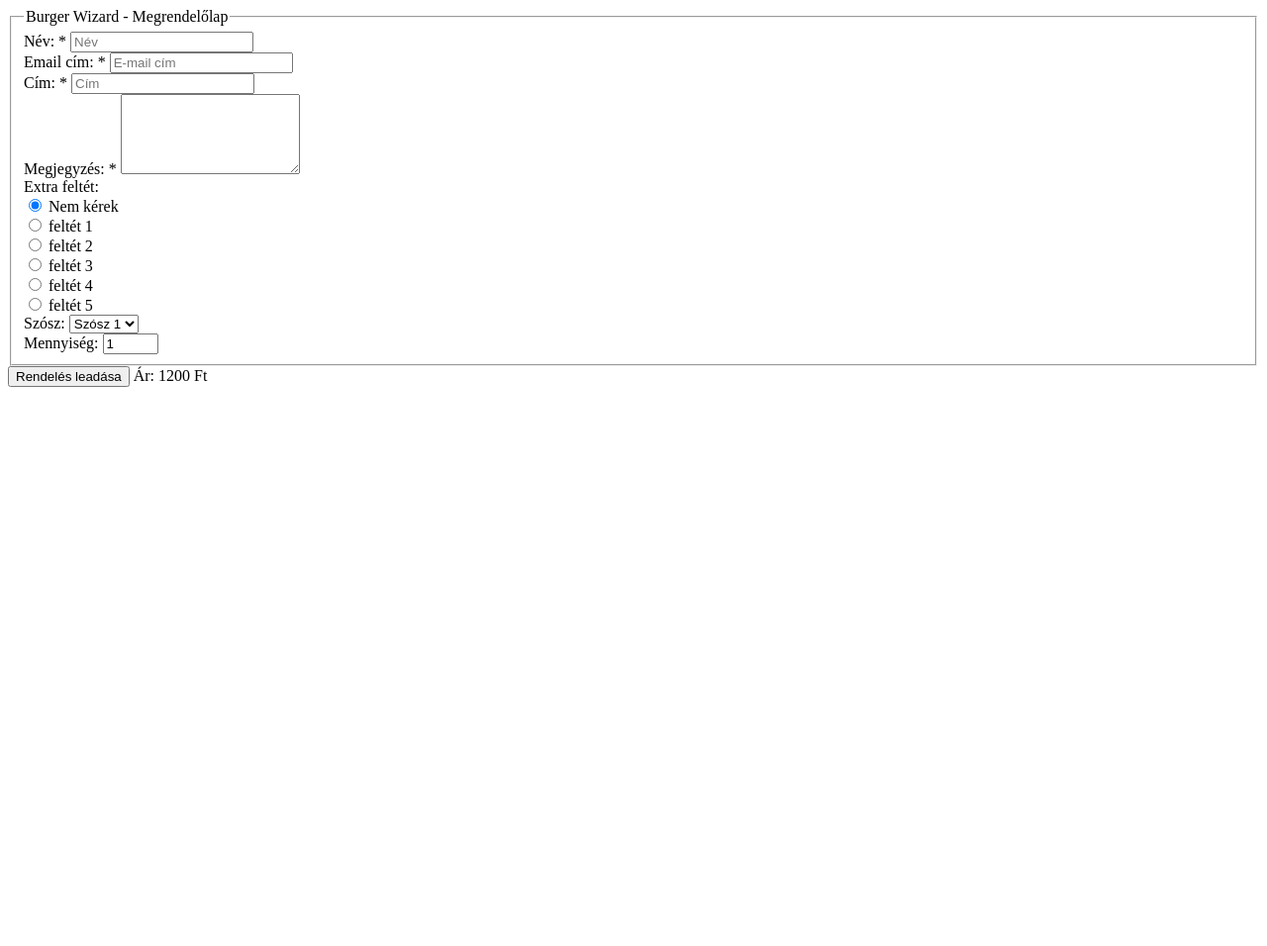
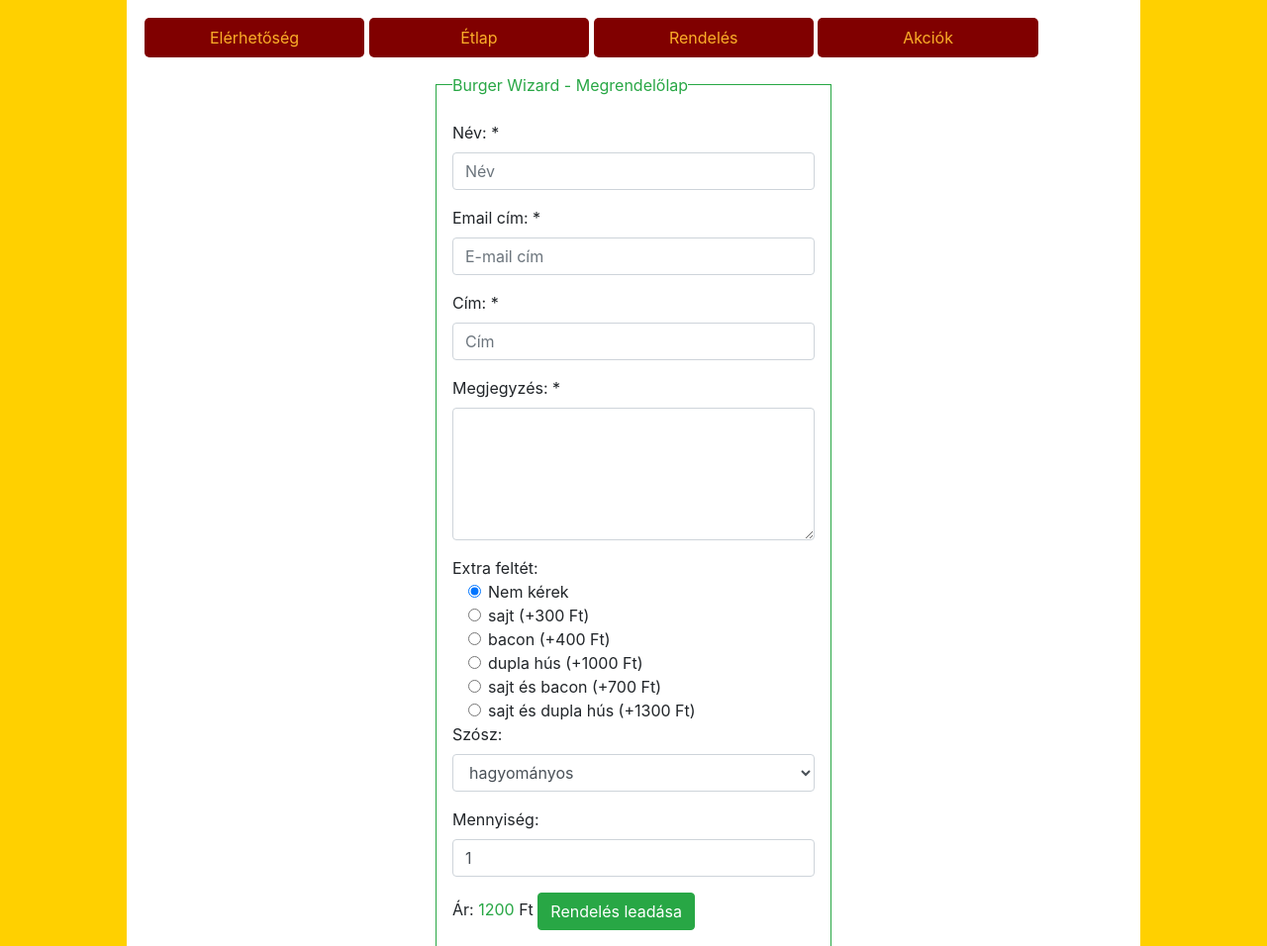
Before and after one commit to bgdozsa/bgdozsa.github.io, a plain HTML site: page order-form.html in a window 1280 px wide. Shown: the top 956 px of the page at 99% size. Before the commit the page ends 800 px from the top, so only its background shows below. Drawn offline with nearby package versions, Linux system fonts and the light colour scheme; a web font is replaced by a local one.

Commit message:
04-18 változat

```diff
--- a/css/style.css
+++ b/css/style.css
@@ -29,7 +29,7 @@
 
 .menuElem {
     display: inline-block;
-    width: 30.8%;
+    width: 22.5%;
     padding: 0.5em;
     text-align: center;
     border-radius: 5px;
@@ -51,17 +51,22 @@
     overflow: auto;
 }
 
-.akcioKep {
-    width: 150px;
-    border-radius: 5px;
-    float: right;
-}
-
+.akcioKep {width: 150px; border-radius: 5px; float: right;}
 table {width: 100%; border-collapse: collapse;}
 .logoKep {width: 30px;}
 .logoBalra {text-align: left;}
 .logoJobbra {text-align: right;}
-
 tr:nth-child(even) {background-color: rgb(243, 226, 178);}
 tr:nth-child(odd) {background-color: rgb(251, 237, 201);}
 th {background-color: white;}
+
+fieldset {
+    border: solid 1px #28a745;
+    width: 400px;
+    margin: 1em auto;
+    padding: 1em;
+}
+
+legend {font-size: medium; color: #28a745; width: auto;}
+.feltetCsoport {margin-left: 1em;}
+#ar {color: #28a745;}
--- a/order-form.html
+++ b/order-form.html
@@ -4,73 +4,88 @@
     <meta charset="UTF-8">
     <meta name="viewport" content="width=device-width, initial-scale=1.0">
     <title>Megrendelés</title>
+    <link rel="stylesheet" href="https://stackpath.bootstrapcdn.com/bootstrap/4.5.0/css/bootstrap.min.css" integrity="sha384-9aIt2nRpC12Uk9gS9baDl411NQApFmC26EwAOH8WgZl5MYYxFfc+NcPb1dKGj7Sk" crossorigin="anonymous">
+    <!-- A saját stílusok az utolsók!! -->
+    <link rel="stylesheet" href="css/style.css">
 </head>
 <body>
-    <div class="container">
-        <form>
+
+    <nav>
+        <a class="menuElem" href="contact.html">Elérhetőség</a>
+        <a class="menuElem" href="menu.html">Étlap</a>
+        <a class="menuElem" href="order-form.html">Rendelés</a>
+        <a class="menuElem" href="index.html">Akciók</a>
+    </nav>
+
+    <form >
         <fieldset>
             <legend>Burger Wizard - Megrendelőlap</legend>
-                <div>
+            <div class="form-group">
                 <!---a for hozzáköti a címkét az beviteli mezőhöz, a cimkére is lehet kattintani-->
                 <label for="name">Név: *</label>
-                    <input id="name" name="name" type="text" placeholder="Név" reguired>
+                <input class="form-control" id="name" name="name" type="text" placeholder="Név" required>
+            </div>
+            <div class="form-group">
+                <label for="email">Email cím: *</label>
+                <input class="form-control" id="email" name="email" type="email" placeholder="E-mail cím" required>
+            </div>
+            <div class="form-group">
+                <label for="address">Cím: *</label>
+                <input class="form-control" id="address" name="address" type="text" placeholder="Cím" required>
+            </div>
+            <div class="form-group">
+                <label for="comment">Megjegyzés: *</label>
+                <textarea class="form-control" id="comment" name="comment" rows="5" required></textarea>
+            </div>
+
+            <span>Extra feltét:</span>
+            <!--rádiógomb, egyszerre csak egy választható, ha a name megegyezik-->
+            <div class="feltetCsoport">
+                <div class="form-check">
+                    <input class="form-check-input" checked id="nothing" name="extra" type="radio" value="0">
+                    <label class="form-check-label" for="nothing">Nem kérek</label>
+                </div>
+                <div class="form-check">
+                    <input class="form-check-input" id="cheese" name="extra" type="radio" value="300">
+                    <label class="form-check-label" for="cheese">sajt (+300 Ft)</label>
+                </div>
+                <div class="form-check">
+                    <input class="form-check-input" id="bacon" name="extra" type="radio" value="400">
+                    <label class="form-check-label" for="bacon">bacon (+400 Ft)</label>
+                </div>
+                <div class="form-check">
+                    <input class="form-check-input" id="double-meat" name="extra" type="radio" value="1000">
+                    <label class="form-check-label" for="cheese-meat">dupla hús (+1000 Ft)</label>
+                </div>
+                <div class="form-check">
+                    <input class="form-check-input" id="bacon-cheese" name="extra" type="radio" value="700">
+                    <label class="form-check-label" for="bacon-cheese">sajt és bacon (+700 Ft)</label>
+                </div>
+                <div class="form-check">
+                    <input class="form-check-input" id="cheese-double-meat" name="extra" type="radio" value="1300">
+                    <label class="form-check-label" for="cheese-double-meat">sajt és dupla hús (+1300 Ft)</label>
+                </div>
+            </div>
+
+            <div class="form-group">
+                <label for="sauce">Szósz: </label>
+                <select class="form-control" name="sauce" id="sauce">
+                    <option value="0" selected>hagyományos</option>
+                    <option value="100">csípős (+100 Ft)</option>
+                </select>
+            </div>
+
+            <div class="form-group">
+                <label for="quantity">Mennyiség: </label>
+                <input class="form-control" id="quantity" name="quantity" type="number" min="1" max="10" value="1">
             </div>
             <div>
-                    <label for="email">Email cím: *</label>
-                    <input id="email" name="email" type="email" placeholder="E-mail cím" reguired>
-                </div>
-                <div>
-                    <label for="address">Cím: *</label>
-                    <!--type: típus; value: alapértelmezett érték megadása-->
-                    <input id="address" name="address" type="text" placeholder="Cím" reguired>
-                </div>
-                <div>
-                    <label for="comment">Megjegyzés: *</label>
-                    <textarea id="comment" name="comment" rows="5" reguired></textarea>
-                </div>
-                <span>Extra feltét:</span>
-                <!--rádiógomb, egyszerre csak egy választható, ha a name megegyezik-->
-                <div>
-                    <input checked id="nothing" name="extra" type="radio" value="0">
-                    <label for="nothing">Nem kérek</label>
-                </div>
-                <div>
-                    <input id="cheese" name="extra" type="radio" value="300">
-                    <label for="cheese">feltét 1</label>
-                </div>
-                <div>
-                    <input id="double-cheese" name="extra" type="radio" value="600">
-                    <label for="double-cheese">feltét 2</label>
-                </div>
-                <div>
-                    <input id="double-meat" name="extra" type="radio" value="1000">
-                    <label for="cheese-meat">feltét 3</label>
-                </div>
-                <div>
-                    <input id="double-double" name="extra" type="radio" value="1600">
-                    <label for="double-double">feltét 4</label>
-                </div>
-                <div>
-                    <input id="valami-mas" name="extra" type="radio" value="1800">
-                    <label for="valami-mas">feltét 5</label>
-                </div>
-                <div>
-                    <label for="sauce">Szósz: </label>
-                    <select name="sauce" id="sauce">
-                        <option value="0" selected>Szósz 1</option>
-                        <option value="100">Szósz 2</option>
-                    </select>
-                </div>
-                <div>
-                    <label for="quantity">Mennyiség: </label>
-                    <input id="quantity" name="quantity" type="number" min="1" max="10" value="1">
+                Ár: <span id="ar">1200</span> Ft
+                <input class="btn btn-success" type="button" value="Rendelés leadása">
             </div>
         </fieldset>
-            <div>
-                <input type="button" value="Rendelés leadása"> Ár: <span>1200</span> Ft
-            </div>
 
     </form>
-    </div>
+
 </body>
 </html>
```
Also changed, not shown: contact.html (+1 -0 lines), index.html (+1 -0 lines), menu.html (+1 -0 lines). Lines whose indentation alone changed are shown as unchanged.
